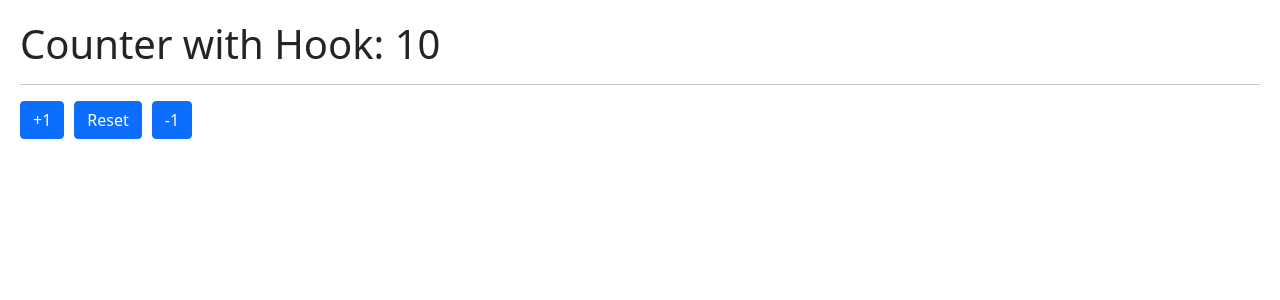
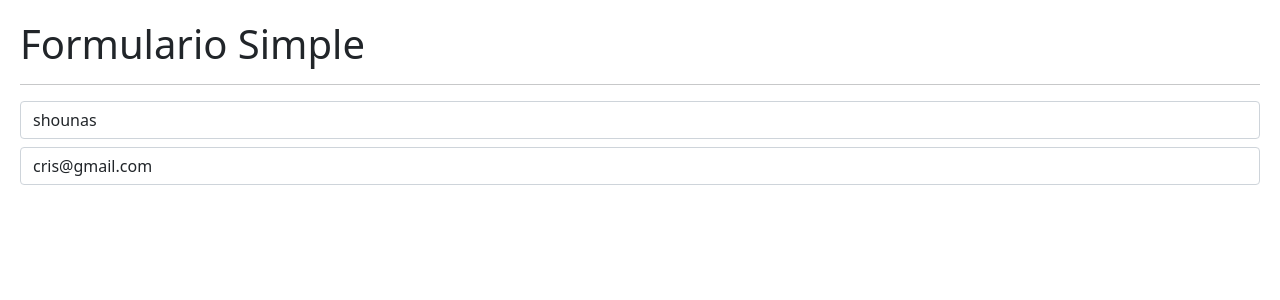
Before and after one commit to shounas99/hooks-app, a React (Vite) app: page / in a window 1280 px wide. Shown: the top 300 px of the page. Built offline with nearby package versions, Linux system fonts and the light colour scheme.

Commit message:
feat: useEffect in form
- useEffect in form to be aware of changes

```diff
--- /dev/null
+++ b/src/02-useEffect/SimpleForm.jsx
@@ -0,0 +1,53 @@
+import { useEffect, useState } from "react"
+
+export const SimpleForm = () => {
+
+    const [formState, setFormState] = useState({
+        username: 'shounas',
+        email: 'cris@gmail.com'
+    })
+
+    const { username, email } = formState
+
+    const onInputChange = ({ target }) => {
+        const { name, value } = target
+        setFormState({
+            ...formState,
+            [ name ]: value,
+
+        })
+    }
+
+    useEffect( () => {
+        console.log('formState changed!');
+    }, [formState])
+
+    useEffect( () => {
+        console.log('email changed!');
+    }, [email])
+
+
+  return (
+    <>
+        <h1>Formulario Simple</h1>
+        <hr />
+
+        <input
+            type="text"
+            className="form-control"
+            placeholder="Username"
+            name="username"
+            value={ username }
+            onChange={ onInputChange }
+        />
+        <input
+            type="email"
+            className="form-control mt-2"
+            placeholder="email@email.com"
+            name="email"
+            value={ email }
+            onChange={ onInputChange }
+        />
+    </>
+  )
+}
--- a/src/main.jsx
+++ b/src/main.jsx
@@ -1,12 +1,15 @@
 import { StrictMode } from 'react'
 import { createRoot } from 'react-dom/client'
 
+import { HooksApp } from './HooksApp'
+import { CounterApp } from './01-useState/CounterApp'
 import { CounterWithCustomHook } from './01-useState/CounterWithCustomHook'
+import { SimpleForm } from './02-useEffect/SimpleForm'
 
 import './index.css'
 
 createRoot(document.getElementById('root')).render(
-  <StrictMode>
-    <CounterWithCustomHook />
-  </StrictMode>
+  // <StrictMode>
+    <SimpleForm />
+  // </StrictMode>
 )
```
